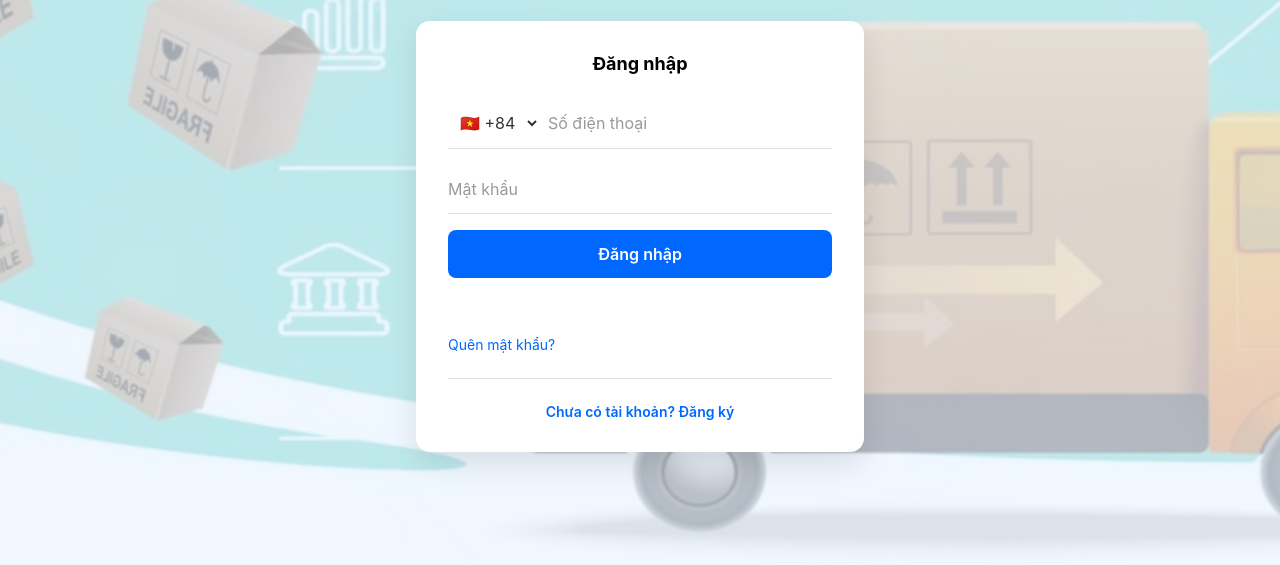
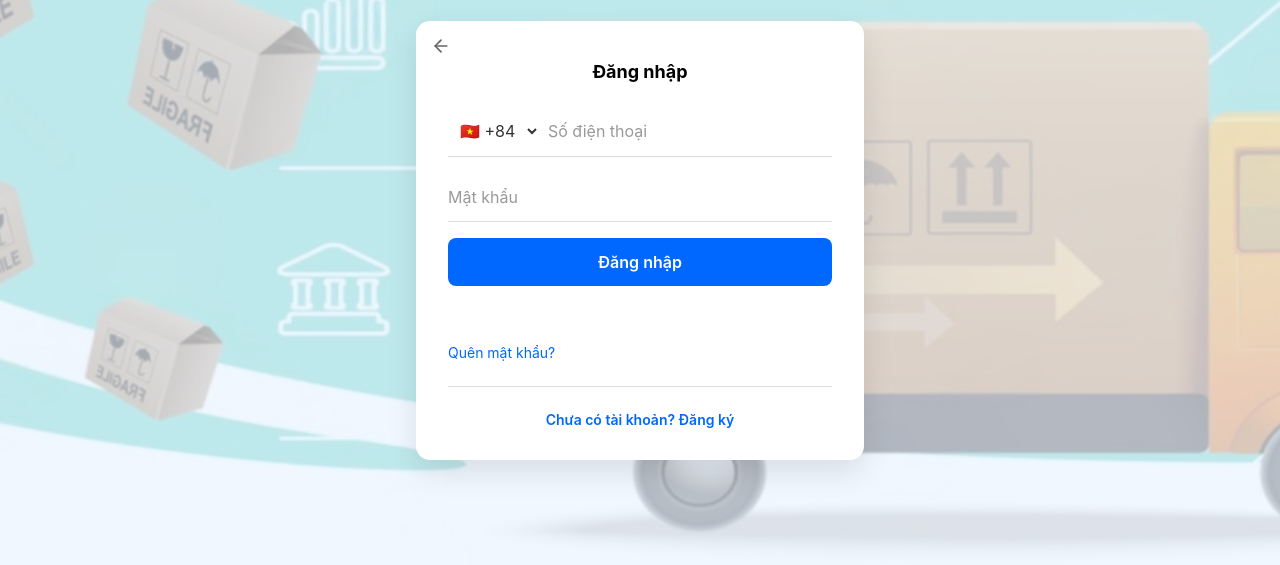
Before and after one commit to kareina-bit/Feature-login, a plain HTML site: page Frontend/auth-service/index.html in a window 1280 px wide. Shown: the part 235-800 px from the top of the page. Drawn offline with Linux system fonts and the light colour scheme.

Commit message:
update button

```diff
--- a/Frontend/auth-service/auth.css
+++ b/Frontend/auth-service/auth.css
@@ -387,3 +387,24 @@ form.submitted .form-message:empty {
 .form-message.error {
   animation: shake 0.3s ease-out;
 }
+
+/* Style cho nút Back */
+.card {
+  position: relative; /* Đảm bảo nút con căn lề theo card */
+  padding-top: 40px;  /* Tạo không gian phía trên để không đè vào tiêu đề h2 */
+}
+
+.back-home-btn {
+  position: absolute;
+  top: 15px;
+  left: 15px;
+  color: #666;
+  text-decoration: none;
+  display: flex;
+  align-items: center;
+  transition: color 0.3s ease;
+}
+
+.back-home-btn:hover {
+  color: #007bff; /* Màu xanh khi hover, bạn có thể đổi theo màu chủ đạo của Shipway */
+}
--- a/Frontend/auth-service/index.html
+++ b/Frontend/auth-service/index.html
@@ -32,6 +32,12 @@
 
   <!-- ===== LOGIN VIEW ===== -->
   <div class="card" id="loginView">
+    <a href="../onboarding-fe/index.html" class="back-home-btn" title="Quay về trang chủ">
+    <svg width="20" height="20" viewBox="0 0 24 24" fill="none" stroke="currentColor" stroke-width="2" stroke-linecap="round" stroke-linejoin="round">
+      <line x1="19" y1="12" x2="5" y2="12"></line>
+      <polyline points="12 19 5 12 12 5"></polyline>
+    </svg>
+  </a>
     <h2>Đăng nhập</h2>
 
     <form id="loginForm" novalidate>
```
